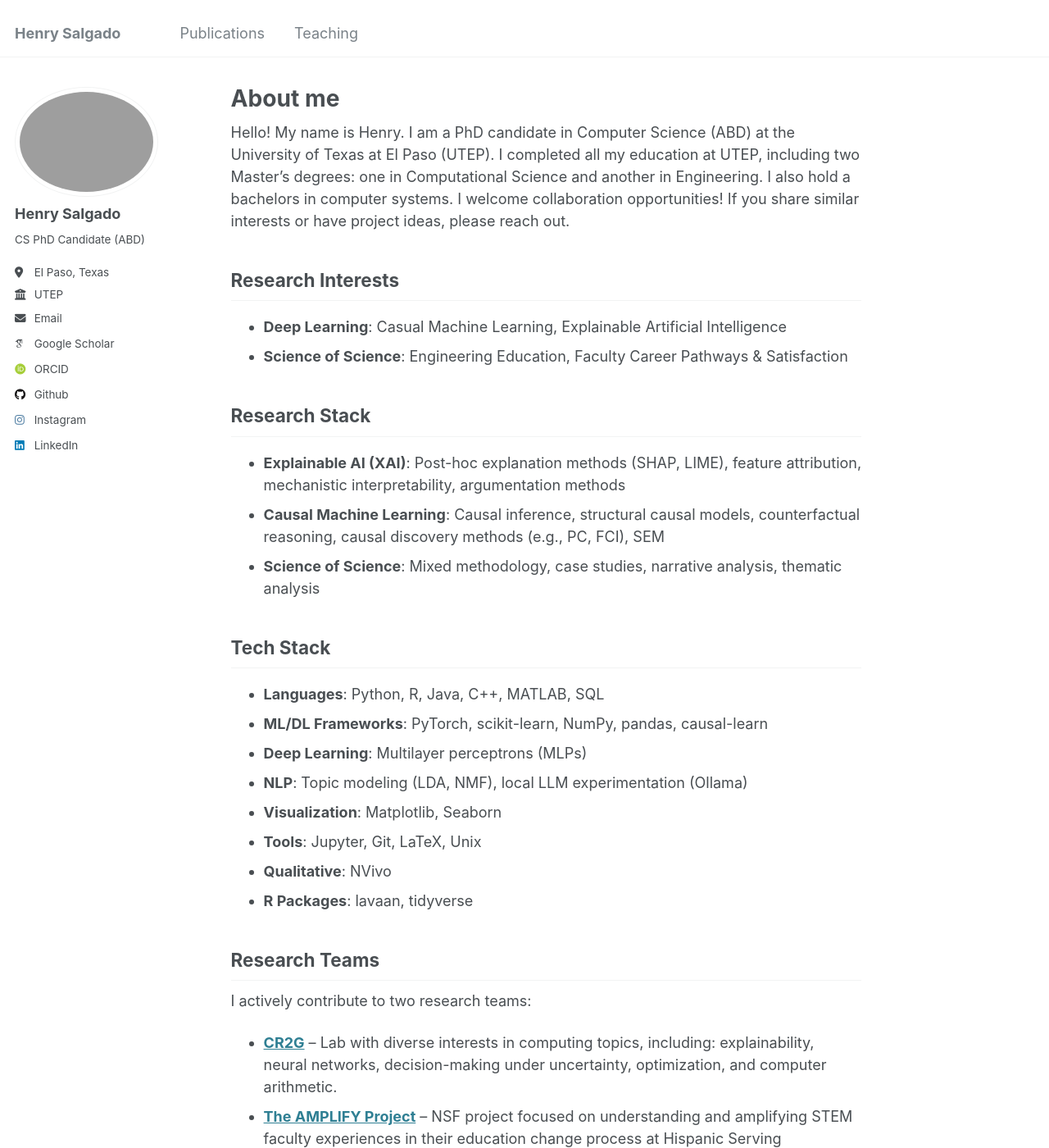
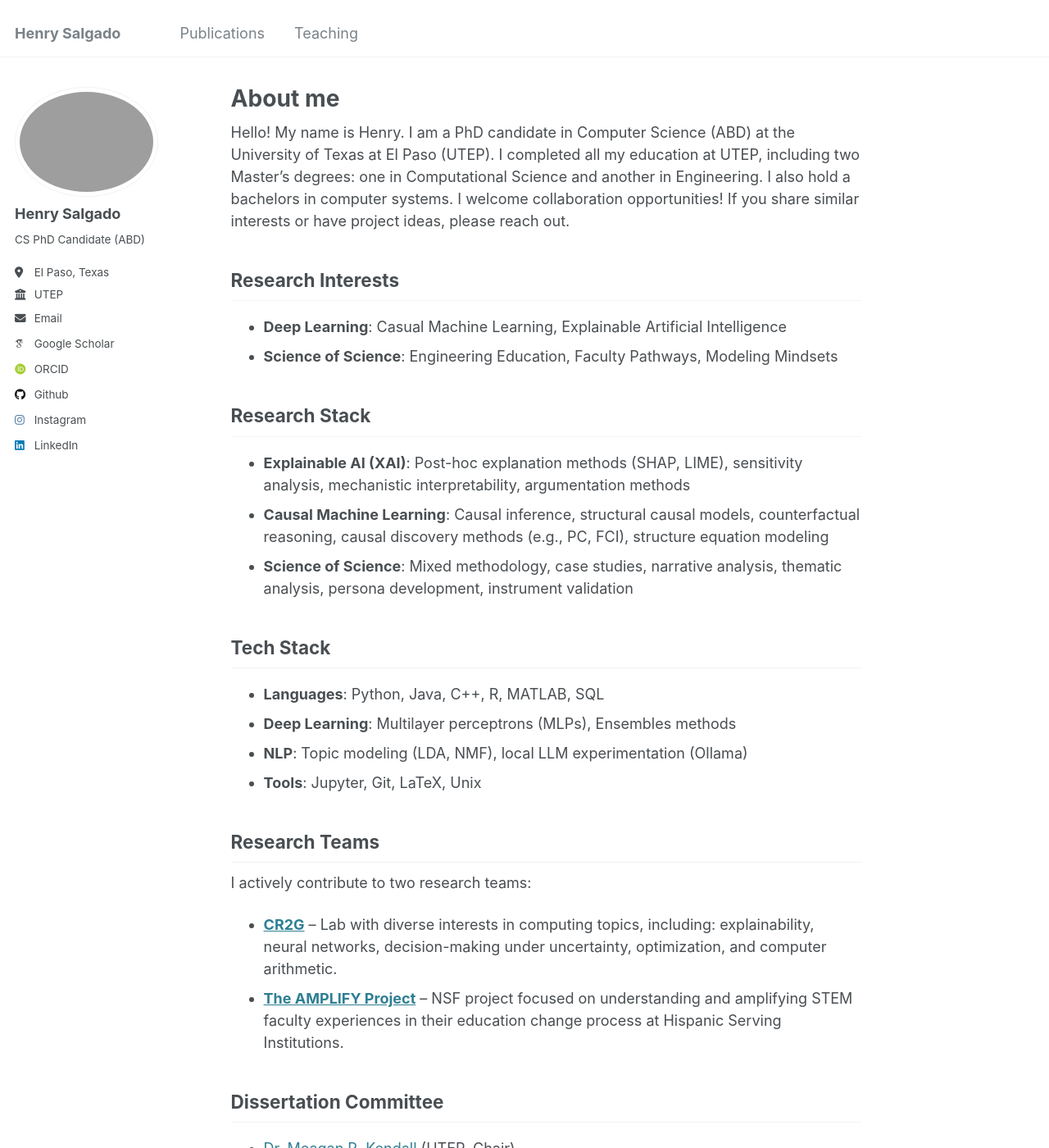
Before and after one commit to eigenhenry/eigenhenry.github.io, a Jekyll site: the page built from _pages/about.md, in a window 1280 px wide and 1400 px high. Shown: the whole window at 82% size. Built offline with Jekyll 4.4.1, drawn with Linux system fonts in a browser that asks for light colours; some web fonts are replaced.

Commit message:
Revise research interests and tech stack sections
Updated research interests and tech stack with additional details and reorganization.

```diff
--- a/_pages/about.md
+++ b/_pages/about.md
@@ -12,24 +12,21 @@
 ## Research Interests
 
 - **Deep Learning**: Casual Machine Learning, Explainable Artificial Intelligence
-- **Science of Science**: Engineering Education, Faculty Career Pathways & Satisfaction
+- **Science of Science**: Engineering Education, Faculty Pathways, Modeling Mindsets
 
 ## Research Stack
 
-- **Explainable AI (XAI)**: Post-hoc explanation methods (SHAP, LIME), feature attribution, mechanistic interpretability, argumentation methods
-- **Causal Machine Learning**: Causal inference, structural causal models, counterfactual reasoning, causal discovery methods (e.g., PC, FCI), SEM
-- **Science of Science**: Mixed methodology, case studies, narrative analysis, thematic analysis
+- **Explainable AI (XAI)**: Post-hoc explanation methods (SHAP, LIME), sensitivity analysis, mechanistic interpretability, argumentation methods
+- **Causal Machine Learning**: Causal inference, structural causal models, counterfactual reasoning, causal discovery methods (e.g., PC, FCI), structure equation modeling
+- **Science of Science**: Mixed methodology, case studies, narrative analysis, thematic analysis, persona development, instrument validation
 
 ## Tech Stack
 
-- **Languages**: Python, R, Java, C++, MATLAB, SQL
-- **ML/DL Frameworks**: PyTorch, scikit-learn, NumPy, pandas, causal-learn
-- **Deep Learning**: Multilayer perceptrons (MLPs)
+- **Languages**: Python, Java, C++, R, MATLAB, SQL
+- **Deep Learning**: Multilayer perceptrons (MLPs), Ensembles methods
 - **NLP**: Topic modeling (LDA, NMF), local LLM experimentation (Ollama)
-- **Visualization**: Matplotlib, Seaborn
 - **Tools**: Jupyter, Git, LaTeX, Unix
-- **Qualitative**: NVivo
-- **R Packages**: lavaan, tidyverse
+
 
 ## Research Teams
 I actively contribute to two research teams:
```
